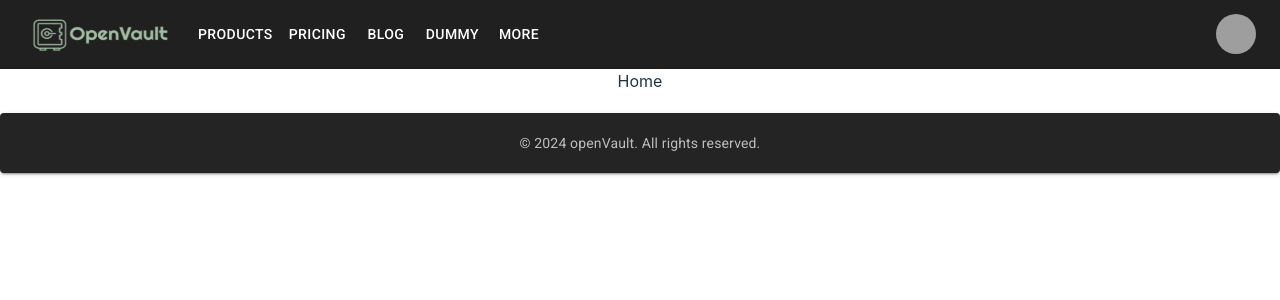
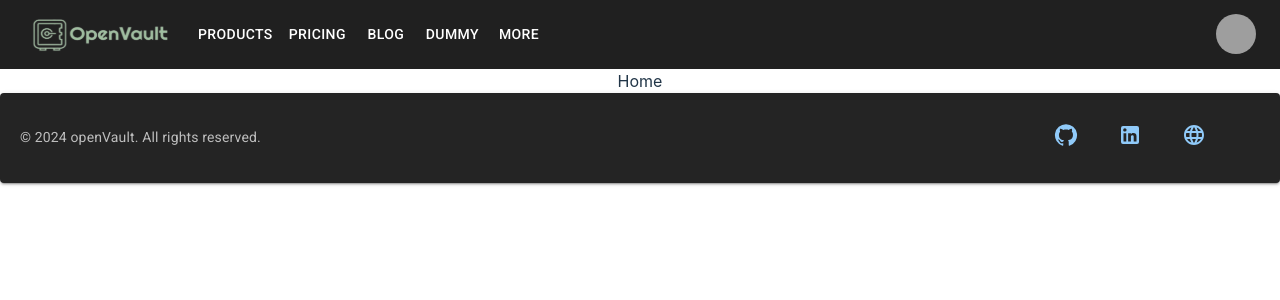
Before and after one commit to codinggita/open_vault, a React (Vite) app in the folder Client/: page / in a window 1280 px wide. Shown: the top 300 px of the page. Built offline with nearby package versions, Linux system fonts and the light colour scheme; grey boxes are pictures that could not be loaded.

Commit message:
Updated footer with links

```diff
--- a/Client/src/components/Home/Footer.jsx
+++ b/Client/src/components/Home/Footer.jsx
@@ -1,15 +1,19 @@
 import React from 'react';
 import Paper from '@mui/material/Paper';
 import Typography from '@mui/material/Typography';
+import Link from '@mui/material/Link';
+import GitHubIcon from '@mui/icons-material/GitHub';
+import LinkedInIcon from '@mui/icons-material/LinkedIn';
+import LanguageIcon from '@mui/icons-material/Language';
 
 import { createTheme, ThemeProvider } from '@mui/material/styles';
+import { Container } from '@mui/material';
 
 const defaultTheme = createTheme({
   palette: {
     mode: "dark",
   }
 });
-
 
 const Footer = () => {
   return (
@@ -20,14 +24,38 @@ const Footer = () => {
         elevation={2} // You can adjust the elevation if you want a shadow
         style={{
           padding: '20px',
-          marginTop: '20px',
+          marginTop: 'auto',
           textAlign: 'center',
-          background: '#242424'
+          background: '#242424',
+          display: 'flex',
         }}
       >
-        <Typography variant="body2" color="textSecondary">
+        <Typography  variant="body2" color="textSecondary" style={{
+          width: '40%',
+          display: 'flex',
+          alignItems: 'center'
+        }}>
           © {new Date().getFullYear()} openVault. All rights reserved.
         </Typography>
+
+        <Container style={{
+          margin: '10px',
+          width: '100%',
+          display: 'flex',
+          flexDirection: 'row-reverse'
+        }}>
+
+          <Link href='https://linktr.ee/shubhansu' className='footerIcon'>
+            <LanguageIcon />
+          </Link>
+          <Link href='https://www.linkedin.com/in/shubhansu-kr' className='footerIcon'>
+            <LinkedInIcon />
+          </Link>
+          <Link href="https://github.com/shubhansu-kr" className='footerIcon'>
+            <GitHubIcon />
+          </Link>
+        </Container>
+
       </Paper>
     </ThemeProvider>
   );
```
